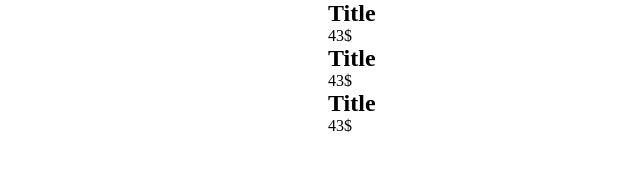
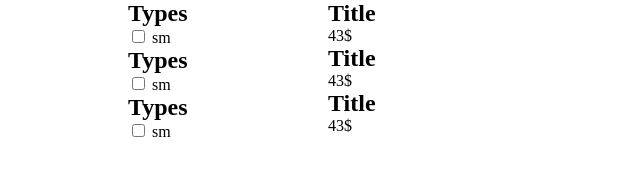
Before and after one commit to ZhykharievAnatolii/Client-Server-App, a website: page client/index.html in a window 1280 px wide. Shown: the whole page, without its empty margins (0-640 px from the left). Drawn offline with Linux system fonts and the light colour scheme.

Commit message:
add markup

```diff
--- a/client/index.html
+++ b/client/index.html
@@ -40,7 +40,30 @@
 <div class="goods">
 
     <aside class="filters">
+    <form >
+    <label>
+        <h2>
+            Types
+        </h2>
+        <input type="checkbox" value="sm" >
+        sm
+    </label>
+        <label>
+            <h2>
+                Types
+            </h2>
+            <input type="checkbox" value="sm" >
+            sm
+        </label>
+        <label>
+            <h2>
+                Types
+            </h2>
+            <input type="checkbox" value="sm" >
+            sm
+        </label>
 
+    </form>
     </aside>
     <ul class="content">
         <li class="content__item">
```
